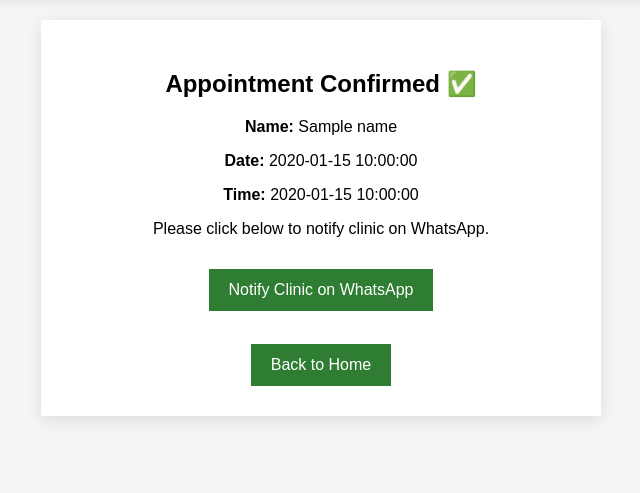
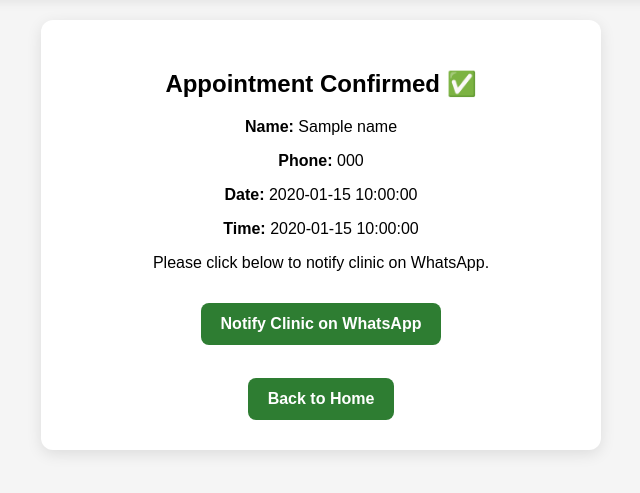
Before and after one commit to kartiklaswani/homeolinks, a Flask app: template templates/confirmation.html in a window 1280 px wide. Shown: the part 141-634 px from the top of the page, without its empty margins (319-959 px from the left). Run offline with Flask 3, Linux system fonts and the light colour scheme; the template is opened without the code that fills it: most values are stand-ins (such as "Sample title", 1, 10 or a date in 2020).

Commit message:
Fixed WhatsApp notification

```diff
--- a/templates/confirmation.html
+++ b/templates/confirmation.html
@@ -10,6 +10,7 @@
     padding: 30px;
     text-align: center;
     box-shadow: 0 4px 15px rgba(0,0,0,0.1);
+    border-radius: 12px;
 }
 
 .btn {
@@ -19,6 +20,15 @@
     text-decoration: none;
     display: inline-block;
     margin-top: 15px;
+    border: none;
+    border-radius: 8px;
+    cursor: pointer;
+    font-size: 16px;
+    font-weight: bold;
+}
+
+.btn:hover {
+    background: #256428;
 }
 </style>
 
@@ -28,19 +38,19 @@
 
         <h2>Appointment Confirmed ✅</h2>
 
-<p><strong>Name:</strong> {{name}}</p>
-<p><strong>Date:</strong> {{date}}</p>
-<p><strong>Time:</strong> {{time}}</p>
+        <p><strong>Name:</strong> {{ name }}</p>
+        <p><strong>Phone:</strong> {{ phone }}</p>
+        <p><strong>Date:</strong> {{ date }}</p>
+        <p><strong>Time:</strong> {{ time }}</p>
 
         <p>Please click below to notify clinic on WhatsApp.</p>
 
-<a
-    href="https://wa.me/919313575730?text=Hello%20Doctor,%20I%20have%20booked%20an%20appointment%20through%20Homeolinks.%20My%20details%20are:%0A%0AName:%20{{ name }}%0APhone:%20{{ phone }}%0ADate:%20{{ date }}%0ATime:%20{{ time }}"
-    target="_blank"
-    class="btn btn-success"
+        <button
+            class="btn"
+            onclick="window.open('https://wa.me/919313575730?text=Hello Doctor, I have booked an appointment through Homeolinks.%0A%0AName: {{ name }}%0APhone: {{ phone }}%0ADate: {{ date }}%0ATime: {{ time }}', '_blank')"
         >
             Notify Clinic on WhatsApp
-</a>
+        </button>
 
         <br><br>
 
```
Lines whose indentation alone changed are shown as unchanged.
